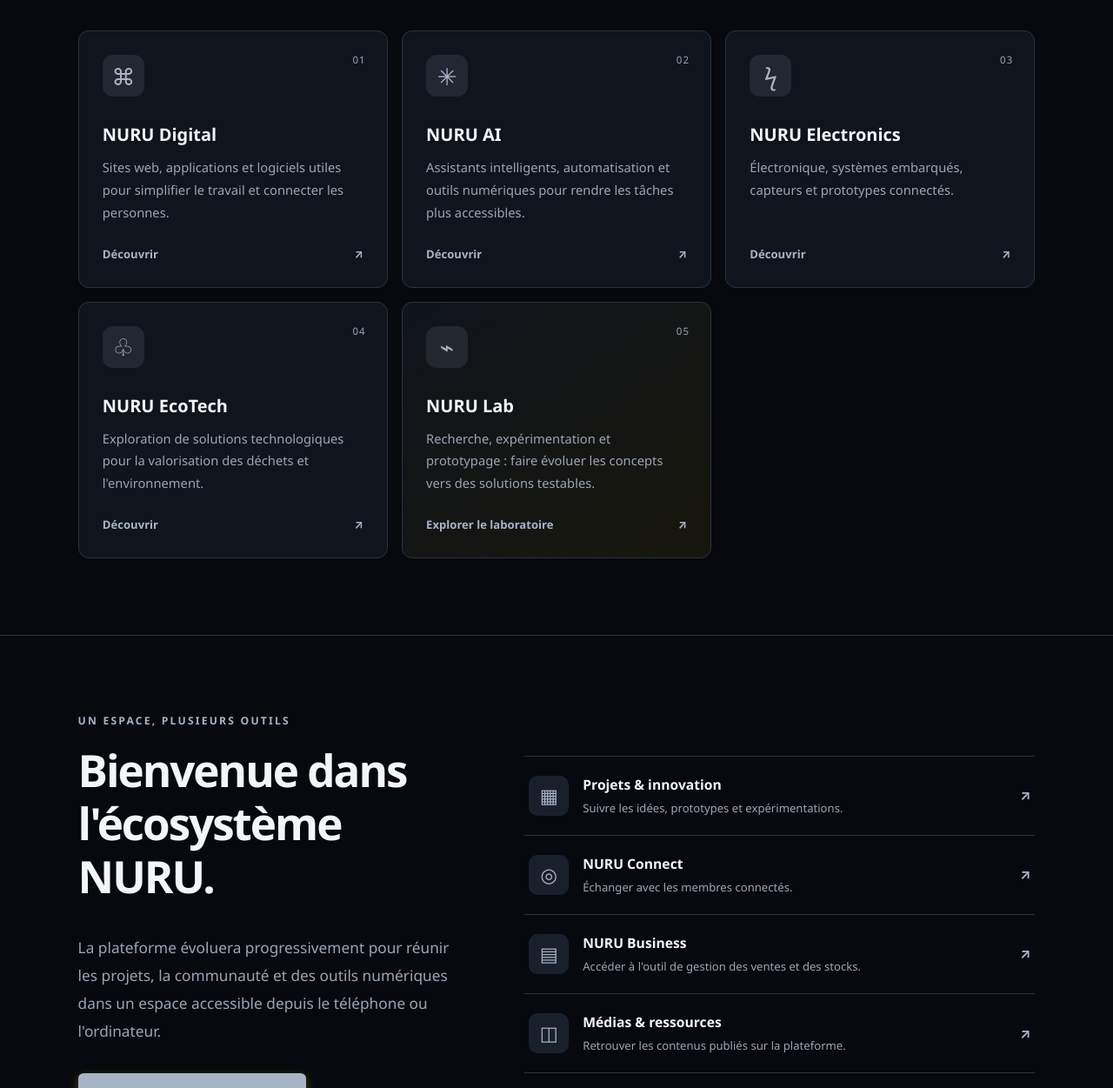
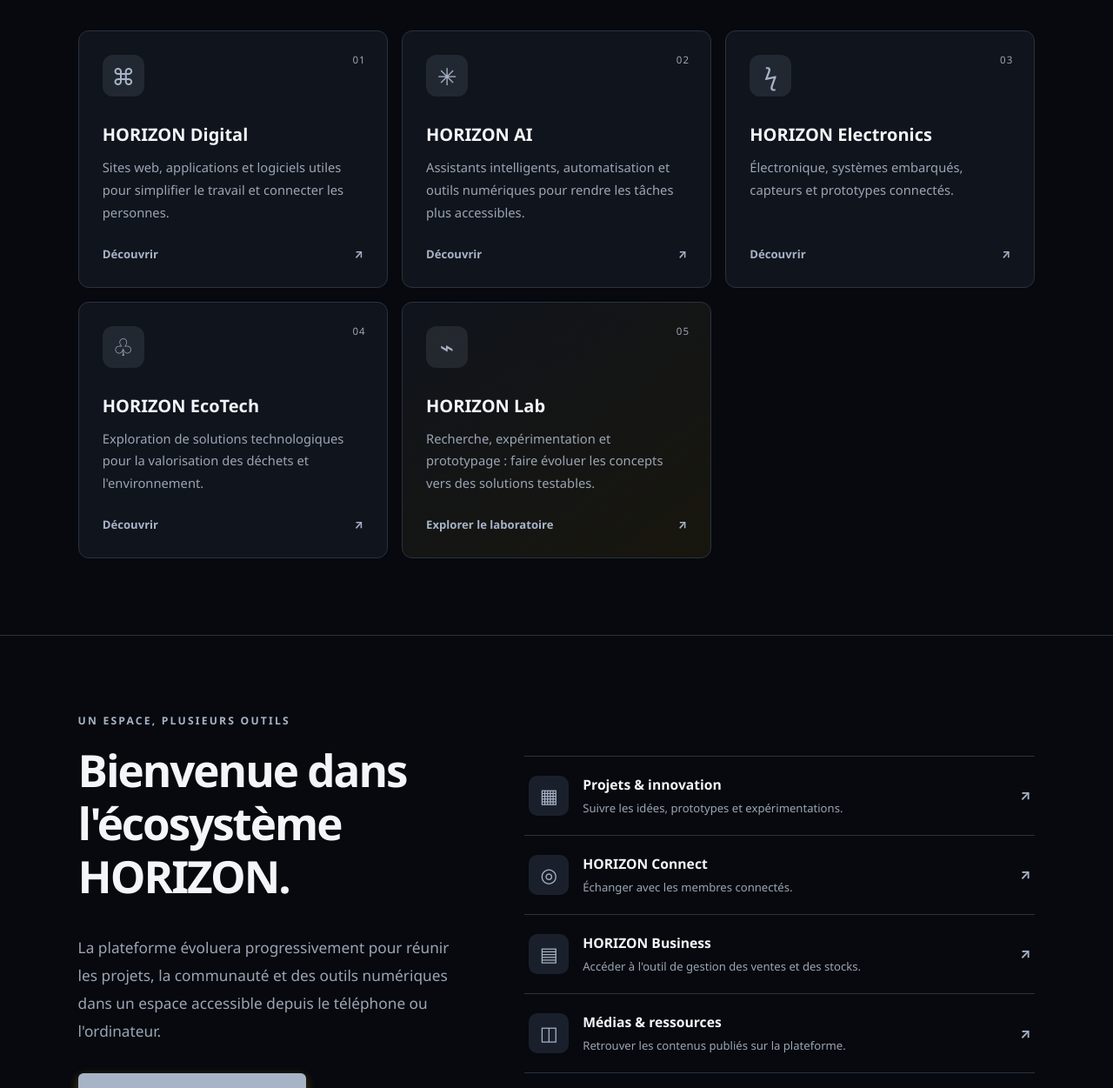
Before and after one commit to CHARTECH2024-web/Charles, a plain HTML site: page index.html in a window 1280 px wide. Shown: the part 1549-2800 px from the top of the page at 87% size. Drawn offline with Linux system fonts and the light colour scheme; no server answers.

Commit message:
Apply HORIZON brand and PWA icon update

```diff
--- a/index.html
+++ b/index.html
@@ -3,12 +3,12 @@
 <head>
 <meta charset="UTF-8">
 <meta name="viewport" content="width=device-width, initial-scale=1.0">
-<meta name="description" content="NURU — solutions numériques, intelligence artificielle, électronique et technologies durables conçues pour répondre à des défis concrets.">
+<meta name="description" content="HORIZON — solutions numériques, intelligence artificielle, électronique et technologies durables conçues pour répondre à des défis concrets.">
 <meta name="theme-color" content="#f4c400">
-<link rel="manifest" href="./manifest.webmanifest">
-<link rel="icon" type="image/png" href="./Screenshot_20261011-072544%20(1).png">
+<link rel="manifest" href="./manifest.webmanifest?v=2">
+<link rel="icon" type="image/svg+xml" href="./horizon-icon.svg?v=2">
 <link rel="apple-touch-icon" href="./Screenshot_20261011-072544%20(1).png">
-<title>NURU — Technology. Innovation. Solutions.</title>
+<title>HORIZON — Technology. Innovation. Solutions.</title>
 <link rel="stylesheet" href="./style.css">
 <link rel="stylesheet" href="./animations.css">
 <link rel="stylesheet" href="./responsive.css">
@@ -20,7 +20,7 @@
     <div class="nuru-hero-grid" aria-hidden="true"></div>
     <div class="nuru-hero-content">
       <span class="hero-badge"><span class="nuru-live-dot"></span> Une nouvelle génération de solutions</span>
-      <div class="nuru-wordmark" aria-label="NURU"><span class="nuru-symbol">N</span><span>NURU</span></div>
+      <div class="nuru-wordmark" aria-label="HORIZON"><span class="nuru-symbol">N</span><span>HORIZON</span></div>
       <p class="nuru-eyebrow">TECHNOLOGY · INNOVATION · SOLUTIONS</p>
       <h1>Les idées prennent vie.<br><span>La technologie crée l'impact.</span></h1>
       <p class="nuru-lead">Nous concevons des solutions numériques, électroniques et intelligentes pour répondre aux défis réels des entreprises et des communautés.</p>
@@ -38,30 +38,30 @@
   </section>
   <section class="nuru-intro section-wrap">
     <div><p class="nuru-eyebrow">QUI NOUS SOMMES</p><h2>Une technologie utile.<br>Un impact concret.</h2></div>
-    <p>NURU est un projet d'entreprise technologique en construction. Notre approche : comprendre un problème, concevoir une solution, la tester et l'améliorer avec les personnes qui l'utiliseront.</p>
+    <p>HORIZON est un projet d'entreprise technologique en construction. Notre approche : comprendre un problème, concevoir une solution, la tester et l'améliorer avec les personnes qui l'utiliseront.</p>
   </section>
   <section id="solutions" class="section-wrap nuru-solutions">
     <div class="section-topline"><div><p class="nuru-eyebrow">NOS DOMAINES</p><h2>Des idées aux solutions</h2></div><span class="section-index">01 / 05</span></div>
     <div class="nuru-service-grid">
-      <a class="nuru-service-card" href="./projects.html"><span class="service-number">01</span><span class="service-icon">⌘</span><h3>NURU Digital</h3><p>Sites web, applications et logiciels utiles pour simplifier le travail et connecter les personnes.</p><span class="service-link">Découvrir <b>↗</b></span></a>
-      <a class="nuru-service-card" href="./projects.html"><span class="service-number">02</span><span class="service-icon">✳</span><h3>NURU AI</h3><p>Assistants intelligents, automatisation et outils numériques pour rendre les tâches plus accessibles.</p><span class="service-link">Découvrir <b>↗</b></span></a>
-      <a class="nuru-service-card" href="./projects.html"><span class="service-number">03</span><span class="service-icon">ϟ</span><h3>NURU Electronics</h3><p>Électronique, systèmes embarqués, capteurs et prototypes connectés.</p><span class="service-link">Découvrir <b>↗</b></span></a>
-      <a class="nuru-service-card" href="./projects.html"><span class="service-number">04</span><span class="service-icon">♧</span><h3>NURU EcoTech</h3><p>Exploration de solutions technologiques pour la valorisation des déchets et l'environnement.</p><span class="service-link">Découvrir <b>↗</b></span></a>
-      <a class="nuru-service-card nuru-service-featured" href="./projects.html"><span class="service-number">05</span><span class="service-icon">⌁</span><h3>NURU Lab</h3><p>Recherche, expérimentation et prototypage : faire évoluer les concepts vers des solutions testables.</p><span class="service-link">Explorer le laboratoire <b>↗</b></span></a>
+      <a class="nuru-service-card" href="./projects.html"><span class="service-number">01</span><span class="service-icon">⌘</span><h3>HORIZON Digital</h3><p>Sites web, applications et logiciels utiles pour simplifier le travail et connecter les personnes.</p><span class="service-link">Découvrir <b>↗</b></span></a>
+      <a class="nuru-service-card" href="./projects.html"><span class="service-number">02</span><span class="service-icon">✳</span><h3>HORIZON AI</h3><p>Assistants intelligents, automatisation et outils numériques pour rendre les tâches plus accessibles.</p><span class="service-link">Découvrir <b>↗</b></span></a>
+      <a class="nuru-service-card" href="./projects.html"><span class="service-number">03</span><span class="service-icon">ϟ</span><h3>HORIZON Electronics</h3><p>Électronique, systèmes embarqués, capteurs et prototypes connectés.</p><span class="service-link">Découvrir <b>↗</b></span></a>
+      <a class="nuru-service-card" href="./projects.html"><span class="service-number">04</span><span class="service-icon">♧</span><h3>HORIZON EcoTech</h3><p>Exploration de solutions technologiques pour la valorisation des déchets et l'environnement.</p><span class="service-link">Découvrir <b>↗</b></span></a>
+      <a class="nuru-service-card nuru-service-featured" href="./projects.html"><span class="service-number">05</span><span class="service-icon">⌁</span><h3>HORIZON Lab</h3><p>Recherche, expérimentation et prototypage : faire évoluer les concepts vers des solutions testables.</p><span class="service-link">Explorer le laboratoire <b>↗</b></span></a>
     </div>
   </section>
   <section class="nuru-platform section-wrap">
-    <div class="platform-copy"><p class="nuru-eyebrow">UN ESPACE, PLUSIEURS OUTILS</p><h2>Bienvenue dans<br>l'écosystème NURU.</h2><p>La plateforme évoluera progressivement pour réunir les projets, la communauté et des outils numériques dans un espace accessible depuis le téléphone ou l'ordinateur.</p><a href="./community.html" class="btn btn-primary">Rejoindre la communauté ↗</a></div>
+    <div class="platform-copy"><p class="nuru-eyebrow">UN ESPACE, PLUSIEURS OUTILS</p><h2>Bienvenue dans<br>l'écosystème HORIZON.</h2><p>La plateforme évoluera progressivement pour réunir les projets, la communauté et des outils numériques dans un espace accessible depuis le téléphone ou l'ordinateur.</p><a href="./community.html" class="btn btn-primary">Rejoindre la communauté ↗</a></div>
     <div class="platform-list">
       <a href="./projects.html"><span class="platform-icon">▦</span><span><strong>Projets & innovation</strong><small>Suivre les idées, prototypes et expérimentations.</small></span><b>↗</b></a>
-      <a href="./community.html"><span class="platform-icon">◎</span><span><strong>NURU Connect</strong><small>Échanger avec les membres connectés.</small></span><b>↗</b></a>
-      <a href="./cahier-compte.html"><span class="platform-icon">▤</span><span><strong>NURU Business</strong><small>Accéder à l'outil de gestion des ventes et des stocks.</small></span><b>↗</b></a>
+      <a href="./community.html"><span class="platform-icon">◎</span><span><strong>HORIZON Connect</strong><small>Échanger avec les membres connectés.</small></span><b>↗</b></a>
+      <a href="./cahier-compte.html"><span class="platform-icon">▤</span><span><strong>HORIZON Business</strong><small>Accéder à l'outil de gestion des ventes et des stocks.</small></span><b>↗</b></a>
       <a href="./media.html"><span class="platform-icon">◫</span><span><strong>Médias & ressources</strong><small>Retrouver les contenus publiés sur la plateforme.</small></span><b>↗</b></a>
     </div>
   </section>
   <section class="nuru-cta section-wrap">
     <div><p class="nuru-eyebrow">CONSTRUISONS ENSEMBLE</p><h2>Une idée peut devenir<br>une solution réelle.</h2><p>Vous avez un problème à résoudre, un projet à partager ou envie de collaborer ? Parlons-en.</p></div>
-    <div class="nuru-cta-actions"><a href="./contact.html" class="btn btn-primary">Contacter NURU ↗</a><a href="./about.html" class="text-link">En savoir plus sur notre vision</a></div>
+    <div class="nuru-cta-actions"><a href="./contact.html" class="btn btn-primary">Contacter HORIZON ↗</a><a href="./about.html" class="text-link">En savoir plus sur notre vision</a></div>
     <div class="nuru-cta-mark" aria-hidden="true">N</div>
   </section>
 </main>
@@ -74,7 +74,7 @@
 if ("serviceWorker" in navigator && location.protocol === "https:") {
   window.addEventListener("load", () => {
     navigator.serviceWorker.register("./service-worker.js", { updateViaCache: "none" })
-      .catch(error => console.error("NURU PWA service worker registration failed:", error));
+      .catch(error => console.error("HORIZON PWA service worker registration failed:", error));
   });
 }
 </script>
```
